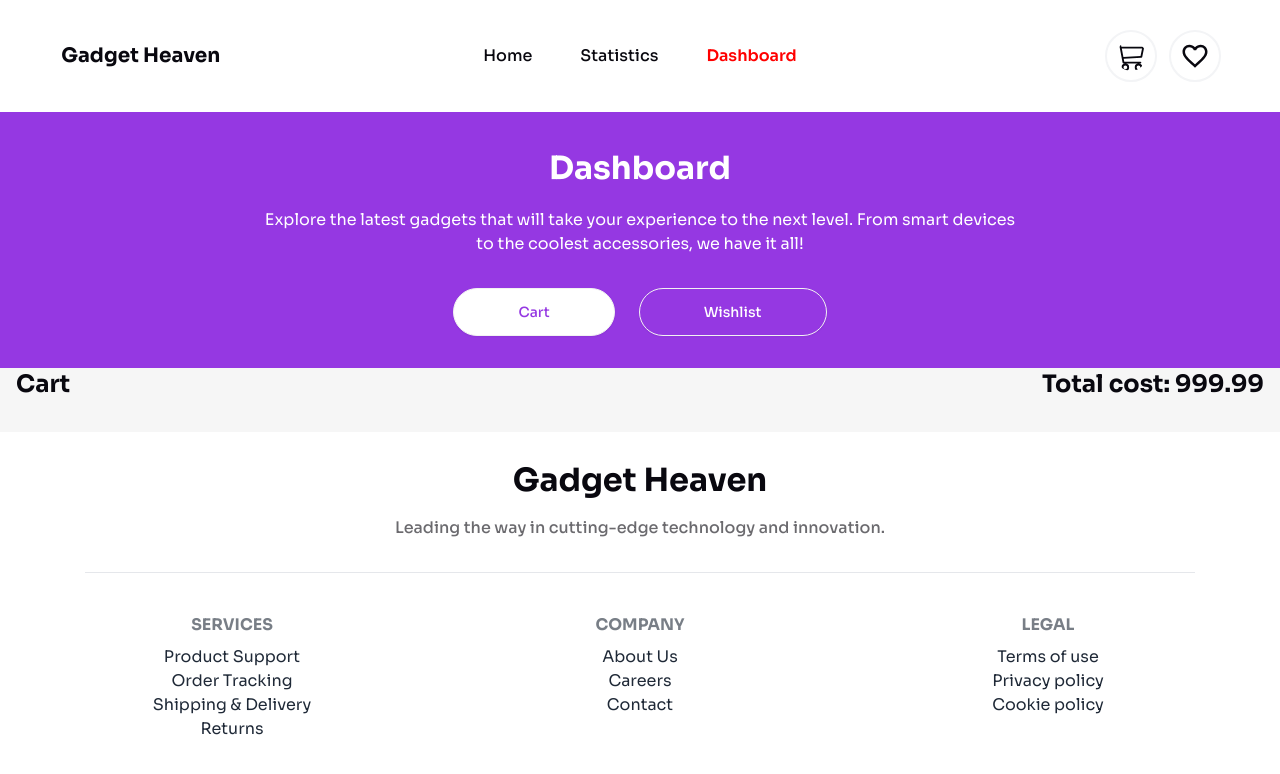
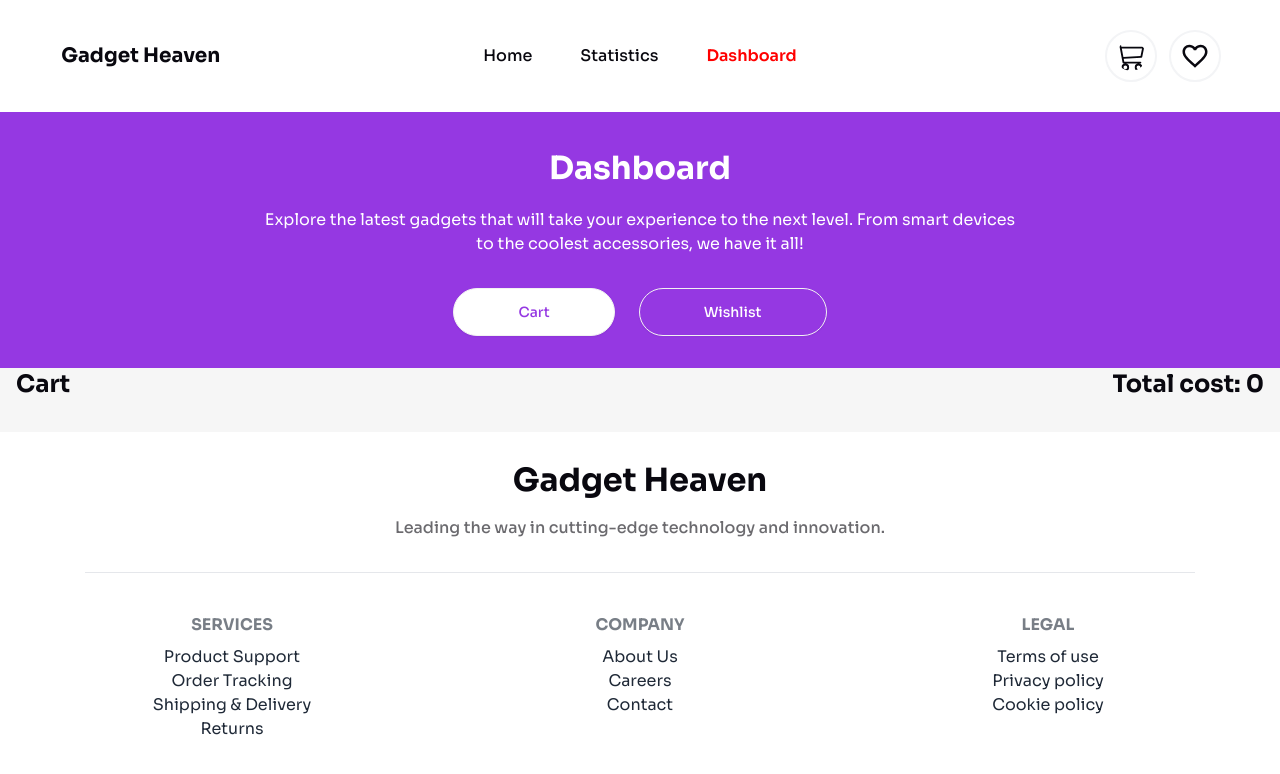
Before and after one commit to KYusufbd/gadget-heaven, a React (Vite) app: page /dashboard/cart in a window 1280 px wide. Shown: the top 774 px of the page. Built offline with nearby package versions, Linux system fonts and the light colour scheme.

Commit message:
Totatl cost is showing...

```diff
--- a/src/Cart.jsx
+++ b/src/Cart.jsx
@@ -1,4 +1,4 @@
-import { useContext } from "react";
+import { useContext, useEffect, useState } from "react";
 import { DashboardContext } from "./DashboardContext";
 import GadgetContext from "./GadgetContext";
 
@@ -6,20 +6,29 @@ import GadgetContext from "./GadgetContext";
 const Cart = () => {
     const gadgets = useContext(GadgetContext);
     const {cart, setCart} = useContext(DashboardContext);
+    const [totalCost, setTotalCost] = useState(0);
+    useEffect(() => {
+        gadgets.map(g => {
+          if (cart.includes(g.product_id)) {
+              setTotalCost(totalCost + g.price)
+          }
+      })
+    }, [cart])
+
 
     return (
         <div className="flex flex-col gap-8 w-full bg-bgcol px-4">
             <div className="w-page-width max-w-full mx-auto flex flex-row justify-between">
                 <h5 className="text-2xl font-bold">Cart</h5>
                 <div>
-                    <h5 className="text-2xl font-bold">Total cost: 999.99</h5>
+                    <h5 className="text-2xl font-bold">Total cost: {totalCost}</h5>
                 </div>
             </div>
             <div className="mx-auto max-w-page-width bg-white">
                 {gadgets.map(gadget => {
                     if (cart.includes(gadget.product_id)) {
                         return (
-                            <h1>{gadget?.product_title}</h1>
+                            <h1 className="text-2xl font-semibold">{gadget?.product_title}</h1>
                         )
                     }
                 })}
```
